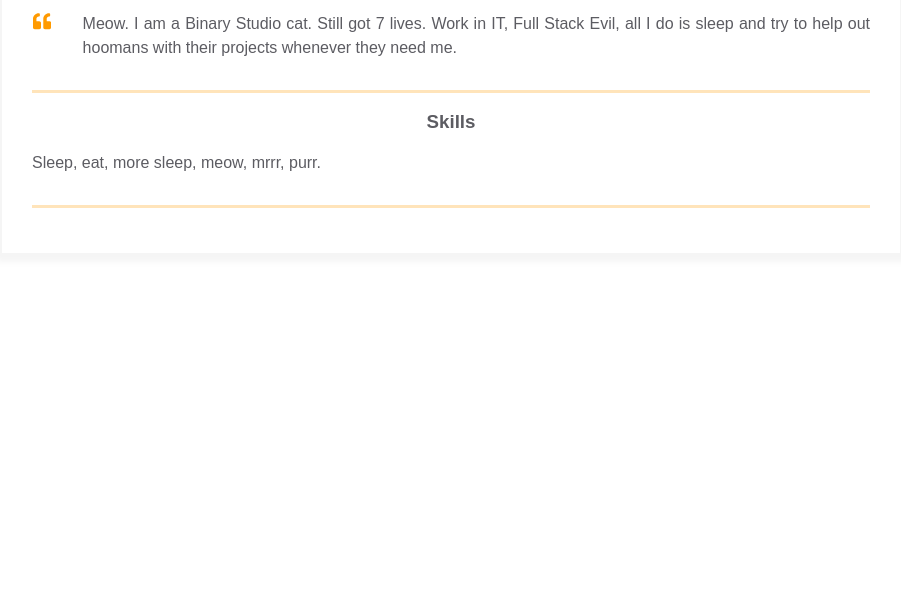
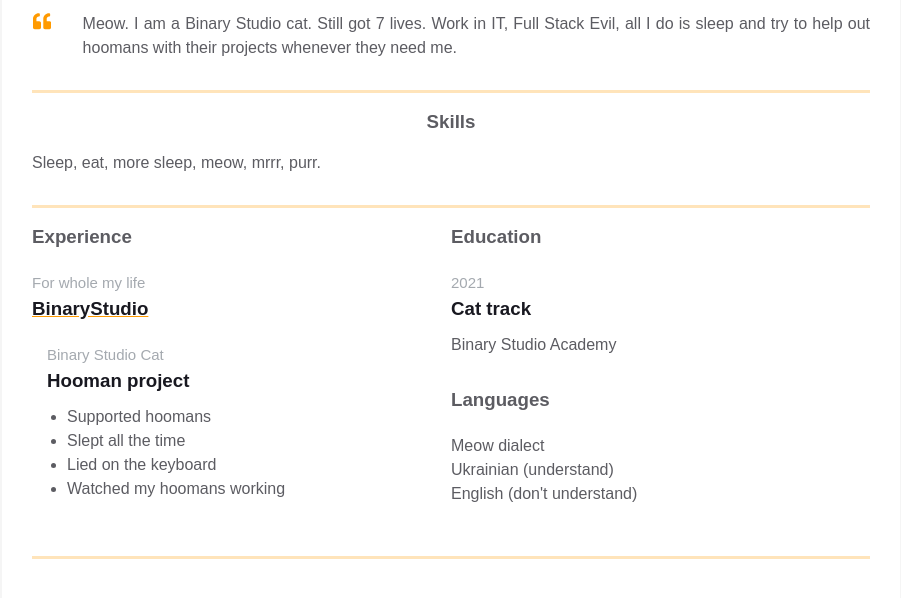
Before and after one commit to prev1ew/homepage, a plain HTML site: page index.html in a window 1280 px wide. Shown: the part 338-936 px from the top of the page, without its empty margins (189-1090 px from the left). Before the commit the page ends 800 px from the top, so only its background shows below. Drawn offline with Linux system fonts and the light colour scheme.

Commit message:
add experiences and languages

```diff
--- a/index.html
+++ b/index.html
@@ -80,6 +80,61 @@
                 </div>
             </div>
 
+            <div class="container">
+                <div class="resume__block two-cols__block">
+                    <div class="main-info fh">
+
+                        <div class="experiences">
+                            <h3 class="experiences__header">Experience</h3>
+                            <div class="experiences__company">
+                                <div class="experiences__company-header">
+                                    <span class="experiences__company-header-durability">For whole my life</span>
+                                    <h3 class="experiences__company-header-name">BinaryStudio</h3>
+                                </div>
+
+                                <div class="experiences__company-project">
+                                    <span class="experiences__company-project-role">Binary Studio Cat</span>
+                                    <h3 class="experiences__company-project-name">Hooman project</h3>
+                                    <ul class="experiences__company-project-responsibilities">
+                                        <li>Supported hoomans</li>
+                                        <li>Slept all the time</li>
+                                        <li>Lied on the keyboard</li>
+                                        <li>Watched my hoomans working</li>
+                                    </ul>
+                                </div>
+                            </div>
+                        </div>
+                    </div>
+
+                    <div class="additional-info fv">
+                        <div class="additional-info fv">
+                            <div class="additional-info__education">
+                                <h3 class="additional-info__education-header">Education</h3>
+                                <div class="additional-info__education-university">
+                                    <span class="additional-info__education-university-durability">2021</span>
+                                    <h3 class="additional-info__education-university-speciality">Cat track</h3>
+                                    <p class="additional-info__education-university-name">Binary Studio Academy</p>
+                                </div>
+                            </div>
+
+                            <div class="additional-info__languages">
+                                <h3 class="additional-info__languages-header">Languages</h3>
+                                <p class="additional-info__languages-item">
+                                    Meow dialect
+                                </p>
+                                <p class="additional-info__languages-item">
+                                    Ukrainian (understand)
+                                </p>
+                                <p class="additional-info__languages-item">
+                                    English (don't understand)
+                                </p>
+                            </div>
+                        </div>
+                    </div>
+                </div>
+            </div>
+        </div>
+
         </div>
     </main>
 </body>
--- a/styles.css
+++ b/styles.css
@@ -267,3 +267,8 @@ body {
 .additional-info__languages-item {
     color: var(--secondary-text-color);
 }
+
+.two-cols__block {
+    display: grid;
+    grid-template-columns: 50% 50%;
+}
```
